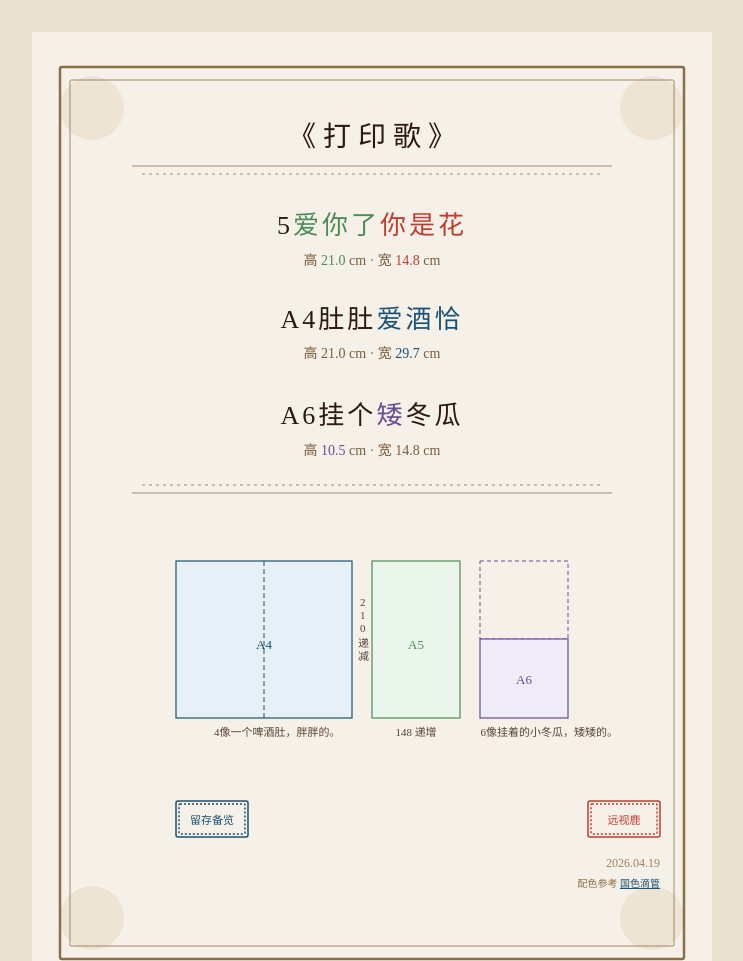
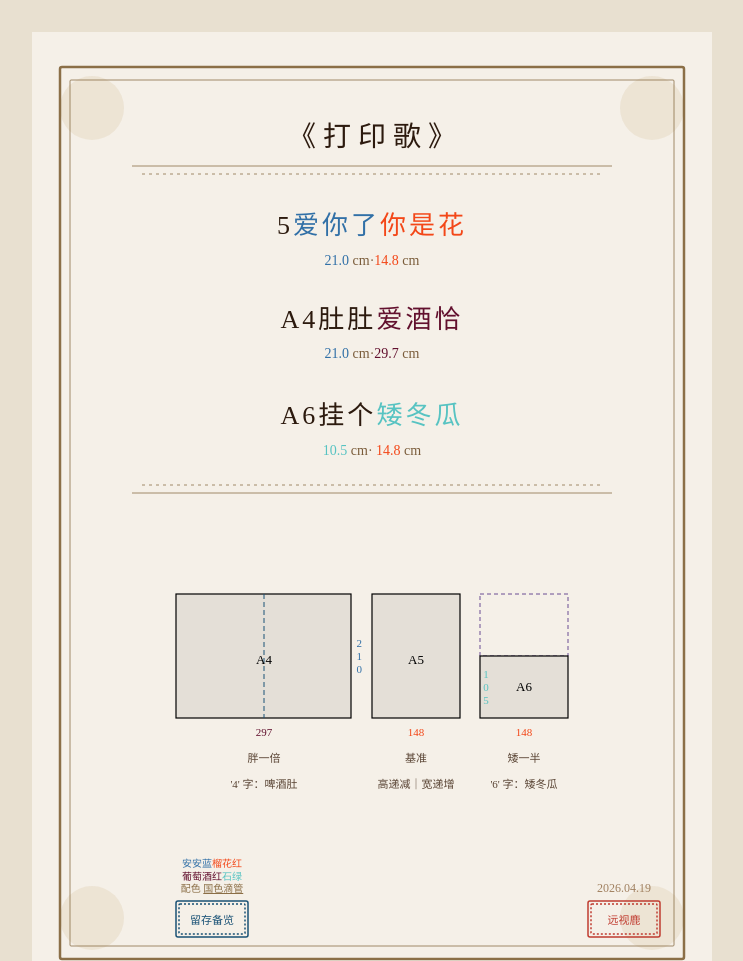
Before and after one commit to yuanshilu/yuanshilu.github.io, a plain HTML site: page dayinge/index.html in a window 1280 px wide. Shown: the top 961 px of the page, without its empty margins (268-1011 px from the left). Drawn offline with Linux system fonts and the light colour scheme.

Commit message:
dayinge: pdf

```diff
--- a/dayinge/index.html
+++ b/dayinge/index.html
@@ -13,11 +13,7 @@
 <!--
   打印歌 SVG 海报
   viewBox: 680 × 962  （竖向 A4 比例，210:297）
-  配色取自国色 https://yuanshilu.top/gsxg/index.html
-    竹青 #4d8c57  → 爱你了 / 21.0
-    胭脂 #c03c30  → 你是花 / 14.8
-    靛青 #1a5276  → 爱酒恰 / 29.7
-    紫苑 #6a4c93  → 矮     / 10.5
+  配色取自国色吸管 https://yuanshilu.top/gsxg
 -->
 <svg id="main-svg" width="680" height="962" viewBox="0 0 680 962" xmlns="http://www.w3.org/2000/svg">
   <title>打印歌——A4/A5/A6尺寸记忆口诀</title>
@@ -34,19 +30,32 @@
     .divider   { stroke: #8b6f47; stroke-width: 0.8; }
     .dot-bg    { fill: #c8a97a; opacity: 0.18; }
 
-    .col-a5r   { fill: #4d8c57; }
-    .col-a5g   { fill: #c03c30; }
-    .col-a4    { fill: #1a5276; }
-    .col-a6    { fill: #6a4c93; }
+    <!--.col-a5l   { fill: #4d8c57; }-->
+    .col-a5l   { fill: #3170a7; } <!--安安蓝-->
+    <!--.col-a5f   { fill: #c03c30; }-->
+    .col-a5f   { fill: #f34718; } <!--榴花红-->
+    <!--.col-a4    { fill: #1a5276; }-->
+    .col-a4    { fill: #62102e; } <!--葡萄酒红-->
+    <!--.col-a6    { fill: #6a4c93; }-->
+    .col-a6    { fill: #57c3c2 } <!--石绿-->
 
+    <!--
     .box-a5    { fill: #eaf5ec; stroke: #4d8c57; stroke-width: 1.2; }
     .box-a4    { fill: #e8f0f7; stroke: #1a5276; stroke-width: 1.2; }
-    .box-a6    { fill: #f0ecf7; stroke: #6a4c93; stroke-width: 1.2; }
+    .box-a6    { fill: #f0ecf7; stroke: #6a4c93; stroke-width: 1.2; }-->
+    .box-a5    { fill: #e4dfd7; stroke: #000000; stroke-width: 1.2; }
+    .box-a4    { fill: #e4dfd7; stroke: #000000; stroke-width: 1.2; }
+    .box-a6    { fill: #e4dfd7; stroke: #000000; stroke-width: 1.2; }
+
     .box-ghost { fill: none; stroke: #6a4c93; stroke-width: 1; stroke-dasharray: 4,3; }
-    .lbl-a5    { font-family: serif; font-size: 13px; fill: #4d8c57; text-anchor: middle; }
+    <!--.lbl-a5    { font-family: serif; font-size: 13px; fill: #4d8c57; text-anchor: middle; }
     .lbl-a4    { font-family: serif; font-size: 13px; fill: #1a5276; text-anchor: middle; }
-    .lbl-a6    { font-family: serif; font-size: 13px; fill: #6a4c93; text-anchor: middle; }
-    .dim-txt   { font-family: serif; font-size: 11px; fill: #5a4535; text-anchor: start; }
+    .lbl-a6    { font-family: serif; font-size: 13px; fill: #6a4c93; text-anchor: middle; }-->
+    .lbl-a5    { font-family: serif; font-size: 13px; fill: #000000; text-anchor: middle; }
+    .lbl-a4    { font-family: serif; font-size: 13px; fill: #000000; text-anchor: middle; }
+    .lbl-a6    { font-family: serif; font-size: 13px; fill: #000000; text-anchor: middle; }
+
+    .dim-txt   { font-family: serif; font-size: 11px; }
 
     .seal-b    { fill: none; stroke: #c03c30; stroke-width: 1.5; }
     .seal-txt  { font-family: serif; font-size: 11px; fill: #c03c30; text-anchor: middle; }
@@ -54,7 +63,7 @@
     .seal-save-txt { font-family: serif; font-size: 11px; fill: #1a5276; text-anchor: middle; }
 
     .credit-txt { font-family: serif; font-size: 10px; fill: #8b6f47; }
-    .credit-lnk { font-family: serif; font-size: 10px; fill: #1a5276; text-decoration: underline; cursor: pointer; }
+    .credit-lnk { font-family: serif; font-size: 10px; fill: #8b6f47; text-decoration: underline; cursor: pointer; }
   </style>
 
   <!-- 背景 & 边框 -->
@@ -74,11 +83,11 @@
   <!-- A5 句 -->
   <text y="202" class="poem-line">
     <tspan x="340" text-anchor="middle">
-      <tspan fill="#2c1a0e">5</tspan><tspan class="col-a5r">爱你了</tspan><tspan class="col-a5g">你是花</tspan>
+      <tspan fill="#2c1a0e">5</tspan><tspan class="col-a5l">爱你了</tspan><tspan class="col-a5f">你是花</tspan>
     </tspan>
   </text>
   <text x="340" y="233" class="sub-txt">
-    <tspan fill="#7a5c3a">高 </tspan><tspan class="col-a5r">21.0</tspan><tspan fill="#7a5c3a"> cm · 宽 </tspan><tspan class="col-a5g">14.8</tspan><tspan fill="#7a5c3a"> cm</tspan>
+    <tspan fill="#7a5c3a"></tspan><tspan class="col-a5l">21.0</tspan><tspan fill="#7a5c3a"> cm·</tspan><tspan class="col-a5f">14.8</tspan><tspan fill="#7a5c3a"> cm</tspan>
   </text>
 
   <!-- A4 句 -->
@@ -88,17 +97,21 @@
     </tspan>
   </text>
   <text x="340" y="326" class="sub-txt">
-    <tspan fill="#7a5c3a">高 21.0 cm · 宽 </tspan><tspan class="col-a4">29.7</tspan><tspan fill="#7a5c3a"> cm</tspan>
+    <tspan fill="#7a5c3a"></tspan>
+    <tspan class="col-a5l">21.0</tspan>
+    <tspan fill="#7a5c3a"> cm·</tspan><tspan class="col-a4">29.7</tspan><tspan fill="#7a5c3a"> cm</tspan>
   </text>
 
   <!-- A6 句 -->
   <text y="392" class="poem-line">
     <tspan x="340" text-anchor="middle">
-      <tspan fill="#2c1a0e">A6挂个</tspan><tspan class="col-a6">矮</tspan><tspan fill="#2c1a0e">冬瓜</tspan>
+      <tspan fill="#2c1a0e">A6挂个</tspan><tspan class="col-a6">矮冬瓜</tspan><tspan fill="#2c1a0e"></tspan>
     </tspan>
   </text>
   <text x="340" y="423" class="sub-txt">
-    <tspan fill="#7a5c3a">高 </tspan><tspan class="col-a6">10.5</tspan><tspan fill="#7a5c3a"> cm · 宽 14.8 cm</tspan>
+    <tspan fill="#7a5c3a"></tspan><tspan class="col-a6">10.5</tspan><tspan fill="#7a5c3a"> cm·</tspan>
+    <tspan class="col-a5f">14.8</tspan>
+    <tspan fill="#7a5c3a"> cm</tspan>
   </text>
 
   <!-- 分割线 -->
@@ -106,27 +119,36 @@
   <line x1="100" y1="461" x2="580" y2="461" class="divider"/>
 
   <!-- A4 框 -->
-  <rect x="144" y="529" width="176" height="157" class="box-a4"/>
-  <line x1="232" y1="529" x2="232" y2="686" stroke="#1a5276" stroke-width="1" stroke-dasharray="5,3"/>
-  <text x="232" y="617" class="lbl-a4">A4</text>
-  <text x="182" y="704" class="note-txt">4像一个啤酒肚，胖胖的。</text>
+  <rect x="144" y="562" width="175" height="124" class="box-a4"/>
+  <line x1="232" y1="562" x2="232" y2="686" stroke="#1a5276" stroke-width="1" stroke-dasharray="5,3"/>
+  <text x="232" y="632" class="lbl-a4">A4</text>
+  <text x="232" y="704" class="dim-txt col-a4" text-anchor="middle" >297</text>
+  <text x="232" y="730" class="note-txt" text-anchor="middle">胖一倍</text>
+  <text x="232" y="756" class="note-txt" text-anchor="middle">'4' 字：啤酒肚</text>
 
   <!-- A5 框 -->
-  <rect x="340" y="529" width="88" height="157" class="box-a5"/>
-  <text x="384" y="617" class="lbl-a5">A5</text>
-  <text x="384" y="704" font-family="serif" font-size="11" fill="#5a4535" text-anchor="middle">148 递增</text>
-  <text x="328" y="574" class="dim-txt" text-anchor="end">2</text>
-  <text x="328" y="587" class="dim-txt" text-anchor="end">1</text>
-  <text x="328" y="600" class="dim-txt" text-anchor="end">0</text>
-  <text x="326" y="615" class="dim-txt" text-anchor="end">递</text>
-  <text x="326" y="628" class="dim-txt" text-anchor="end">减</text>
+  <rect x="340" y="562" width="88" height="124" class="box-a5"/>
+  <text x="384" y="632" class="lbl-a5">A5</text>
+  <text x="384" y="704" text-anchor="middle" class="dim-txt col-a5f">148</text>
+  <text x="384" y="730" font-family="serif" font-size="11" fill="#5a4535" text-anchor="middle">基准</text>
+  <text x="384" y="756" font-family="serif" font-size="11" fill="#5a4535" text-anchor="middle">高递减｜宽递增</text>
+  <text x="330" y="615" class="dim-txt col-a5l" text-anchor="end" >2</text>
+  <text x="330" y="628" class="dim-txt col-a5l" text-anchor="end" >1</text>
+  <text x="330" y="641" class="dim-txt col-a5l" text-anchor="end" >0</text>
+  <!--text x="326" y="641" class="dim-txt" text-anchor="end">递</text>
+  <text x="326" y="654" class="dim-txt" text-anchor="end">减</text-->
 
-  <!-- A6 ghost：x=448 y=529 w=88 h=78 -->
-  <rect x="448" y="529" width="88" height="78" class="box-ghost"/>
+  <!-- A6 ghost：x=448 y=562 w=88 h=78 -->
+  <rect x="448" y="562" width="88" height="62" class="box-ghost"/>
   <!-- A6 实线：x=448 y=607 w=88 h=79 底=686 -->
-  <rect x="448" y="607" width="88" height="79" class="box-a6"/>
-  <text x="492" y="652" class="lbl-a6">A6</text>
-  <text x="586" y="704" class="note-txt" text-anchor="end">6像挂着的小冬瓜，矮矮的。</text>
+  <rect x="448" y="624" width="88" height="62" class="box-a6"/>
+  <text x="492" y="659" class="lbl-a6">A6</text>
+  <text x="454" y="646" class="dim-txt col-a6" text-anchor="middle" >1</text>
+  <text x="454" y="659" class="dim-txt col-a6" text-anchor="middle" >0</text>
+  <text x="454" y="672" class="dim-txt col-a6" text-anchor="middle" >5</text>
+  <text x="492" y="704" class="dim-txt col-a5f" text-anchor="middle">148</text>
+  <text x="492" y="730" class="note-txt" text-anchor="middle">矮一半</text>
+  <text x="492" y="756" class="note-txt" text-anchor="middle">'6' 字：矮冬瓜</text>
 
   <!-- ══════════════════════════════════════════
        右下角（右对齐 x=628）：
@@ -142,25 +164,27 @@
 
   <!-- 远视鹿印章（右下） -->
   <a href="https://yuanshilu.top" target="_blank" style="cursor:pointer;">
-    <rect x="556" y="769" width="72" height="36" rx="2" class="seal-b"/>
-    <rect x="559" y="772" width="66" height="30" rx="1" class="seal-b" stroke-dasharray="2,2"/>
-    <text x="592" y="792" class="seal-txt">远视鹿</text>
+    <rect x="556" y="869" width="72" height="36" rx="2" class="seal-b"/>
+    <rect x="559" y="872" width="66" height="30" rx="1" class="seal-b" stroke-dasharray="2,2"/>
+    <text x="592" y="892" class="seal-txt">远视鹿</text>
   </a>
 
   <!-- 日期 -->
-  <text x="628" y="835" font-family="serif" font-size="12" fill="#a08060" text-anchor="end">2026.04.19</text>
-
-  <!-- 配色备注 -->
-  <text x="628" y="855" text-anchor="end">
-    <tspan class="credit-txt">配色参考 </tspan><tspan class="credit-lnk" onclick="window.open('https://yuanshilu.top/gsxg/index.html','_blank')">国色滴管</tspan>
-  </text>
+  <text x="592" y="860" font-family="serif" font-size="12" fill="#a08060" text-anchor="middle">2026.04.19</text>
 
   <!-- 留存备览印章（左下，与远视鹿水平对齐，左边 x=144） -->
   <g id="save-stamp" style="cursor:pointer;" onclick="saveSvgAsPng()">
-    <rect x="144" y="769" width="72" height="36" rx="2" class="seal-save-b"/>
-    <rect x="147" y="772" width="66" height="30" rx="1" class="seal-save-b" stroke-dasharray="2,2"/>
-    <text x="180" y="792" class="seal-save-txt">留存备览</text>
+    <rect x="144" y="869" width="72" height="36" rx="2" class="seal-save-b"/>
+    <rect x="147" y="872" width="66" height="30" rx="1" class="seal-save-b" stroke-dasharray="2,2"/>
+    <text x="180" y="892" class="seal-save-txt">留存备览</text>
   </g>
+
+  <!-- 配色备注 -->
+  <text x="180" y="835" class="credit-txt" text-anchor="middle"><tspan class="col-a5l">安安蓝</tspan><tspan class="col-a5f">榴花红</tspan></text>
+  <text x="180" y="848" class="credit-txt" text-anchor="middle"><tspan class="col-a4">葡萄酒红</tspan><tspan class="col-a6">石绿</tspan></text>
+  <text x="180" y="860" text-anchor="middle">
+    <tspan class="credit-txt">配色 </tspan><tspan class="credit-lnk" onclick="window.open('https://yuanshilu.top/gsxg','_blank')">国色滴管</tspan>
+  </text>
 
 </svg>
 
```
Also changed, not shown: 1 other file.
